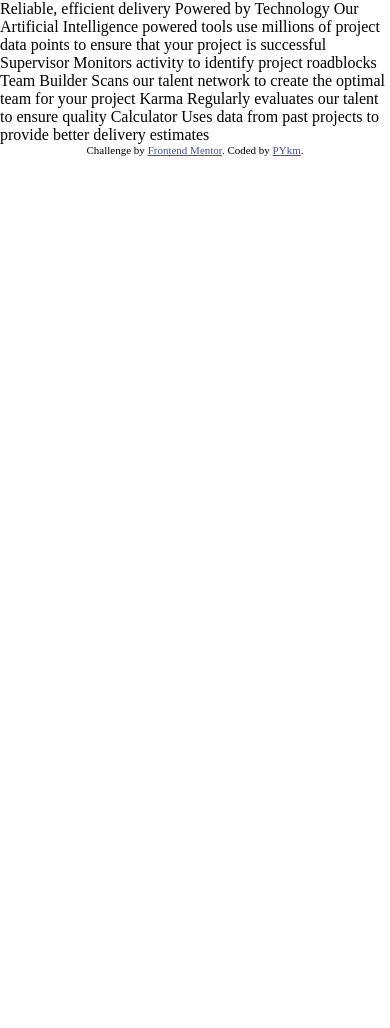
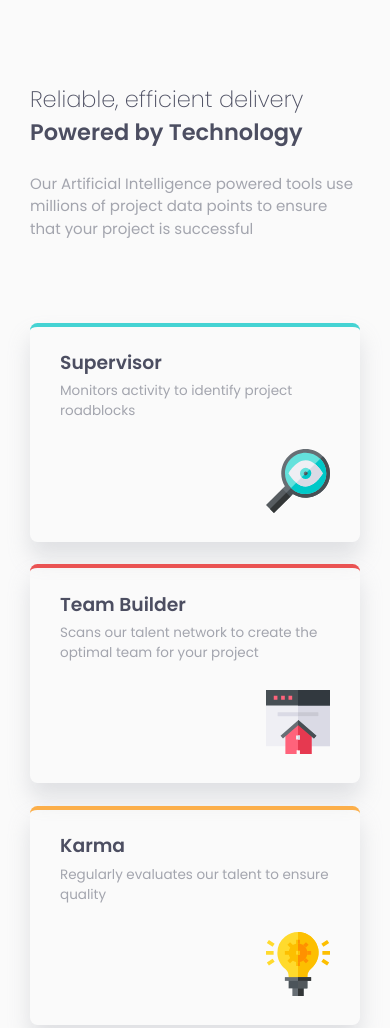
Before and after one commit to PYkm/four-card-feature-section, a plain HTML site: page index.html in a window 390 px wide. Shown: the top 1028 px of the page. Before the commit the page ends 844 px from the top, so only its background shows below. Drawn offline with Linux system fonts and the light colour scheme.

Commit message:
Mobile Layout

```diff
--- a/css/style.css
+++ b/css/style.css
@@ -1,2 +1,113 @@
+/* global & shared */
+:root {
+  --default-font: 1em/1.5 'Poppins', 'Verdana', sans-serif;
+  --main-bg-color: hsl(0, 0%, 98%);
+  --default-font-color: hsl(229, 6%, 66%);
+  --emphasis-font-color: hsl(234, 12%, 34%);
+  --supervisor-border-color: hsl(180, 62%, 55%);
+  --team-builder-border-color: hsl(0, 78%, 62%);
+  --karma-border-color: hsl(34, 97%, 64%);
+  --calculator-border-color: hsl(212, 86%, 64%);
+}
+
+html {
+  font-size: 0.9375em;
+}
+
+body {
+  background: var(--main-bg-color);
+  color: var(--default-font-color);
+  font: var(--default-font);
+  padding: 5.5em 2em;
+  min-height: 100vh;
+}
+
+h1 {
+  font-weight: 200;
+}
+
+h2,
+.header-supplement {
+  font-weight: 600;
+}
+
+h1,
+h2,
+.header-supplement {
+  color: var(--emphasis-font-color);
+}
+
+/* header */
+h1,
+.header-supplement {
+  font-size: 1.5em;
+}
+
+.header-supplement {
+  margin-bottom: 1em;
+}
+
+/* main */
+h2 {
+  font-size: 1.25em;
+}
+
+.features {
+  display: grid;
+  gap: 1.5em;
+  margin-top: 5.5em;
+}
+
+[class^='feature-'] {
+  border-radius: 0.5em;
+  box-shadow: 0 1em 1.5em 0 hsla(229, 6%, 66%, 0.3);
+  display: flex;
+  flex-direction: column;
+  padding: 1.5em 2em;
+  border-top: 0.3em solid;
+}
+
+[class^='feature-'] > p {
+  font-size: 0.9em;
+  margin: 0.3em 0 2em;
+}
+
+[class^='feature-']::after{
+  align-self: flex-end;
+}
+
+.feature-supervisor{
+  border-color: var(--supervisor-border-color);
+}
+
+.feature-team-builder{
+  border-color: var(--team-builder-border-color);
+}
+
+.feature-karma{
+  border-color: var(--karma-border-color);
+}
+
+.feature-calculator{
+  border-color: var(--calculator-border-color);
+}
+
+.feature-supervisor::after {
+  content: url(../images/icon-supervisor.svg);
+}
+
+.feature-team-builder::after {
+  content: url(../images/icon-team-builder.svg);
+}
+
+.feature-karma::after {
+  content: url(../images/icon-karma.svg);
+}
+
+.feature-calculator::after {
+  content: url(../images/icon-calculator.svg);
+}
+
+/* footer */
 .attribution { font-size: 11px; text-align: center; }
 .attribution a { color: hsl(228, 45%, 44%); }
--- a/index.html
+++ b/index.html
@@ -5,6 +5,7 @@
   <meta name="viewport" content="width=device-width, initial-scale=1.0"> <!-- displays site properly based on user's device -->
 
   <link rel="icon" type="image/png" sizes="32x32" href="./images/favicon-32x32.png">
+  <link rel="stylesheet" href="https://fonts.googleapis.com/css?family=Poppins:200,400,600">
   <link rel="stylesheet" href="./css/reset.css">
   <link rel="stylesheet" href="./css/style.css">
 
@@ -19,25 +20,32 @@
   </script>
 </head>
 <body>
+  <header>
+    <h1>Reliable, efficient delivery</h1>
+    <p class="header-supplement">Powered by Technology</p>
 
-  Reliable, efficient delivery
-  Powered by Technology
+    <p>Our Artificial Intelligence powered tools use millions of project data points
+    to ensure that your project is successful</p>
+  </header>
 
-  Our Artificial Intelligence powered tools use millions of project data points
-  to ensure that your project is successful
-
-  Supervisor
-  Monitors activity to identify project roadblocks
-
-  Team Builder
-  Scans our talent network to create the optimal team for your project
-
-  Karma
-  Regularly evaluates our talent to ensure quality
-
-  Calculator
-  Uses data from past projects to provide better delivery estimates
-
+  <main class="features">
+    <article class="feature-supervisor">
+      <h2>Supervisor</h2>
+      <p>Monitors activity to identify project roadblocks</p>
+    </article>
+    <article class="feature-team-builder">
+      <h2>Team Builder</h2>
+      <p>Scans our talent network to create the optimal team for your project</p>
+    </article>
+    <article class="feature-karma">
+      <h2>Karma</h2>
+      <p>Regularly evaluates our talent to ensure quality</p>
+    </article>
+    <article class="feature-calculator">
+      <h2>Calculator</h2>
+      <p>Uses data from past projects to provide better delivery estimates</p>
+    </article>
+  </main>
 
   <footer>
     <div class="attribution">
```
